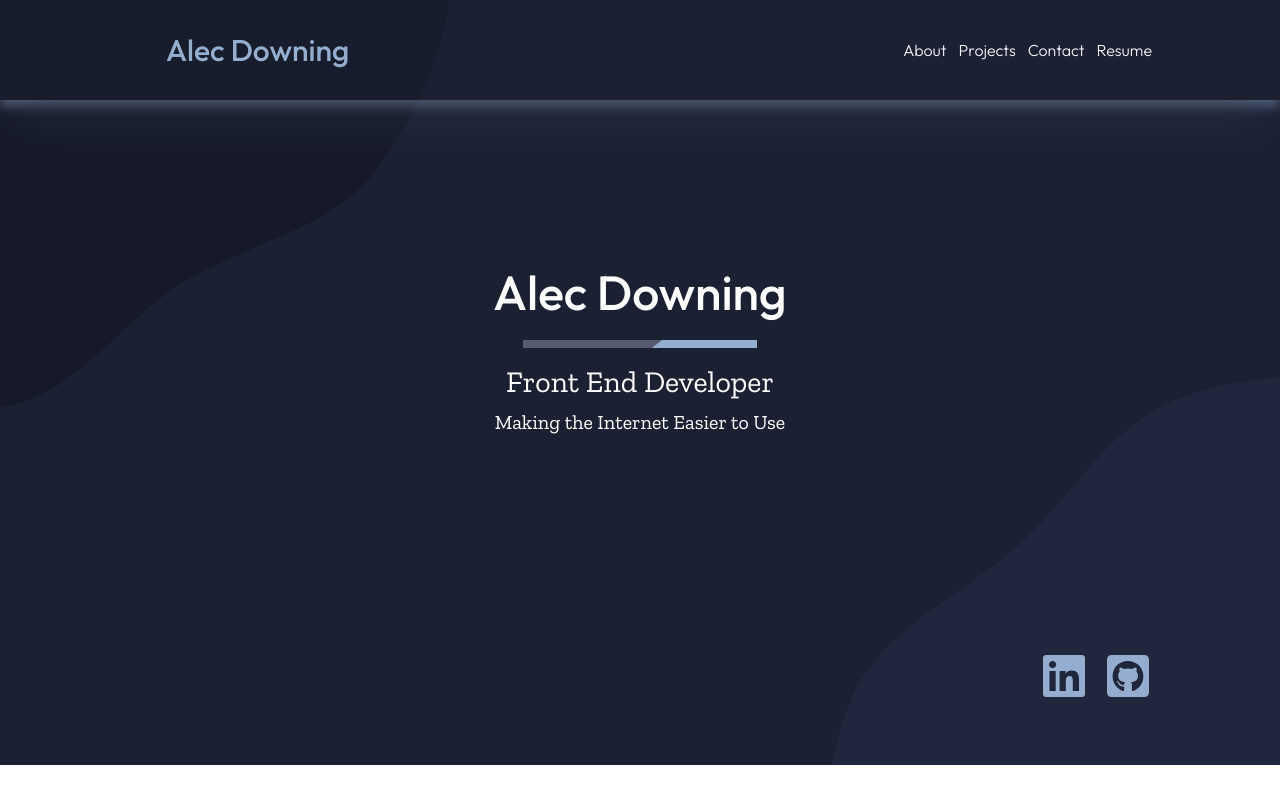
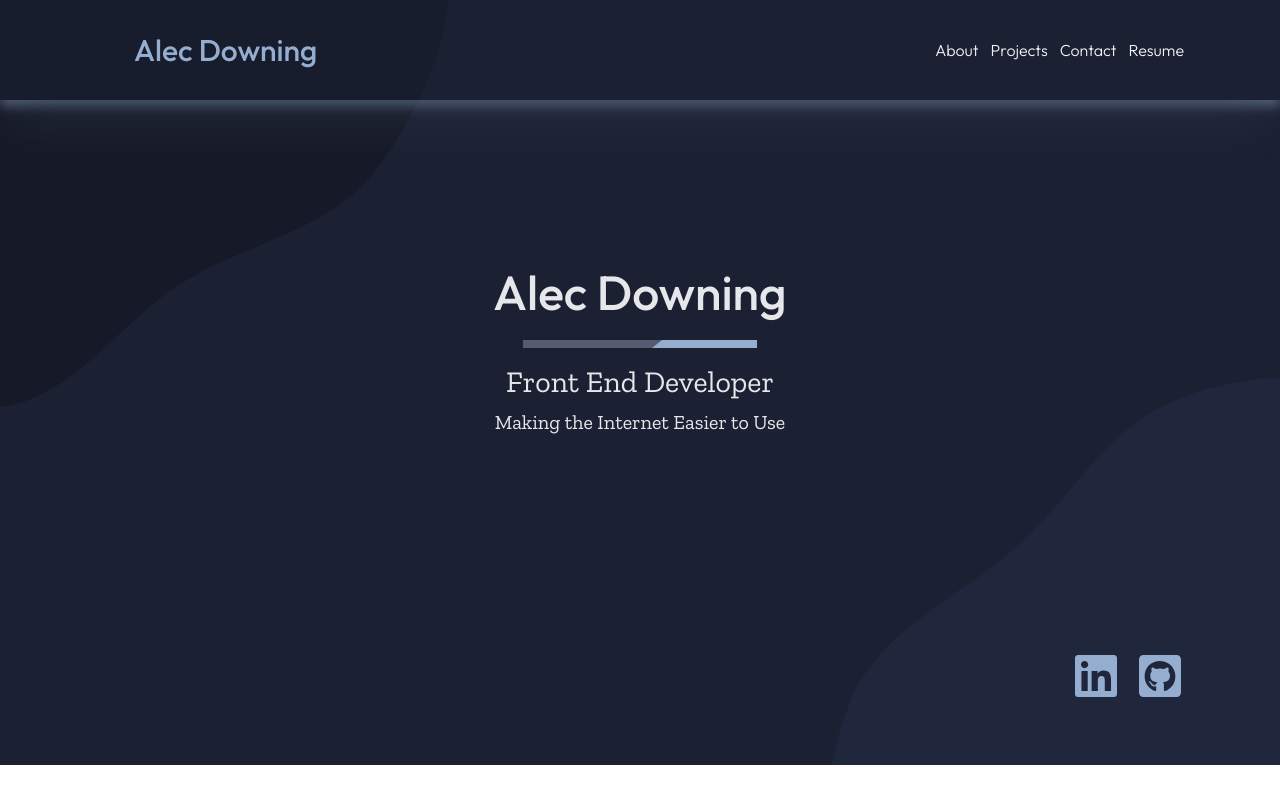
Before and after one commit to a-down/portfolio, a React (Vite) app: page / in a window 1280 px wide. Shown: the top 804 px of the page. Built offline with nearby package versions, Linux system fonts and the light colour scheme; some icons are missing.

Commit message:
link hover effect, text style in hero

```diff
--- a/src/components/Header.jsx
+++ b/src/components/Header.jsx
@@ -12,7 +12,7 @@ export default function Header() {
 
       <header className=' w-full h-[100px] absolute top-0'>
 
-        <div className='h-full items-center flex justify-between mx-32 opacity-100'>
+        <div className='h-full items-center flex justify-between mx-24 opacity-100'>
 
           <div className='flex items-center gap-2'>
             <PiSmileyBold className=' text-gray-300 text-3xl'/>
--- a/src/components/Hero.jsx
+++ b/src/components/Hero.jsx
@@ -7,16 +7,21 @@ export default function HeroText(){
 
   return (
     <>
-      <div className=" flex flex-col text-white h-[665px] my-40 items-center gap-2">
+      <div className=" flex flex-col text-gray-200 h-[665px] my-40 items-center gap-2">
 
         <h1 className=' text-5xl p-2'>Alec Downing</h1>
         <img src={lineGraphic} className='p-2'/>
         <h3 class=' text-3xl font-serif font-thin'>Front End Developer</h3>
         <h4 class=' text-xl font-serif font-thin'>Making the Internet Easier to Use</h4>
 
-        <div className='flex mt-52 text-accent gap-4 w-full justify-end mr-64'>
-          <FaLinkedin className='w-12 h-12'/>
-          <FaGithubSquare className='w-12 h-12'/>
+        <div className='flex mt-52  gap-4 w-full justify-end mr-48'>
+          <a href='https://www.linkedin.com/in/alec-downing' target='_blank' className=' text-accent hover:text-slate-400'>
+            <FaLinkedin className='w-12 h-12 hover:navy'/>
+          </a>
+
+          <a href='https://www.github.com/a-down' target='_blank'>
+            <FaGithubSquare className='w-12 h-12  text-accent hover:text-slate-400'/>
+          </a>
         </div>
 
       </div>
```
